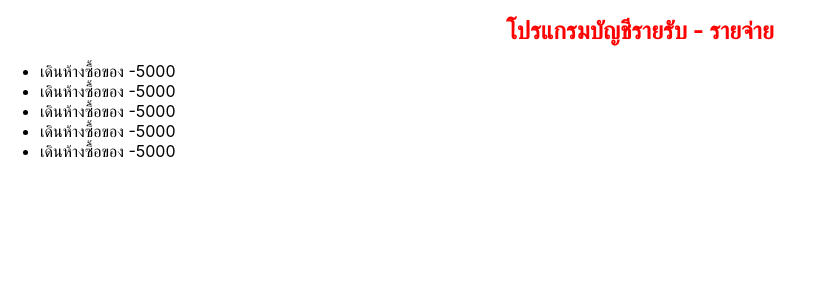
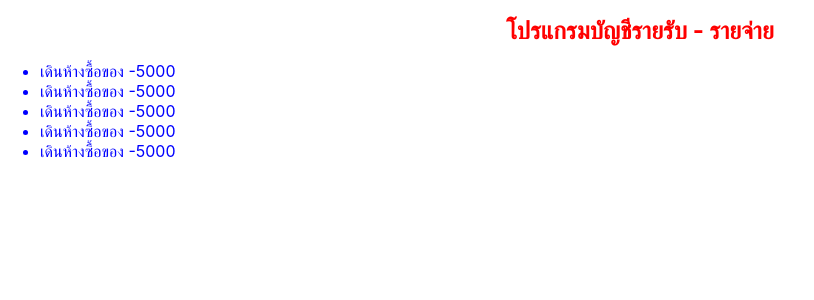
Before and after one commit to sarawuthjdp/demo-react, a React (Create React App) app: page / in a window 1280 px wide. Shown: the top 300 px of the page, without its empty margins (0-814 px from the left). Built offline with nearby package versions, Linux system fonts and the light colour scheme.

Commit message:
external css

```diff
--- /dev/null
+++ b/src/Component/Item.css
@@ -0,0 +1,3 @@
+.item{
+    color:blue
+}
--- a/src/Component/Item.js
+++ b/src/Component/Item.js
@@ -1,8 +1,10 @@
+import './Item.css'
+
 const Item = () => {
   const name = "เดินห้างซื้อของ";
   const amount = 5000;
   return (
-    <li>
+    <li className='item'>
       {name} <span>-{amount}</span>
     </li>
   );
```
